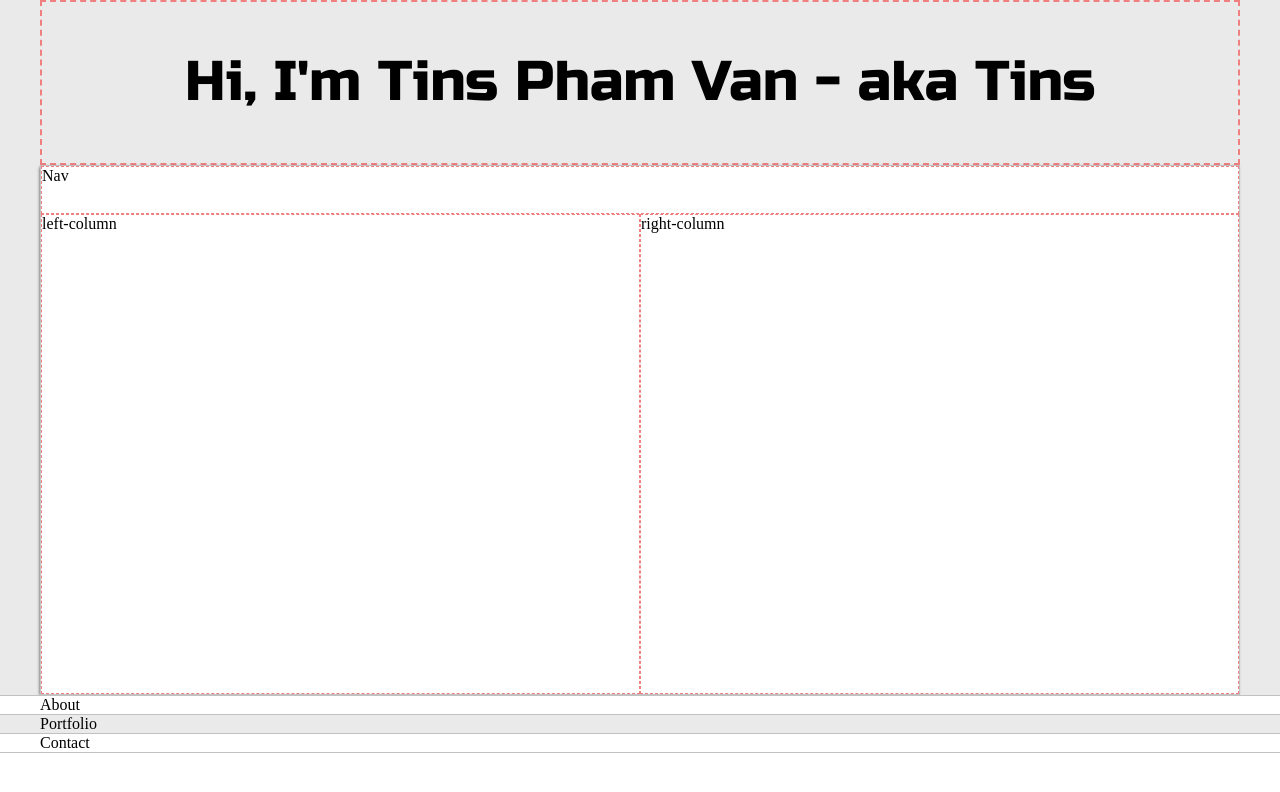
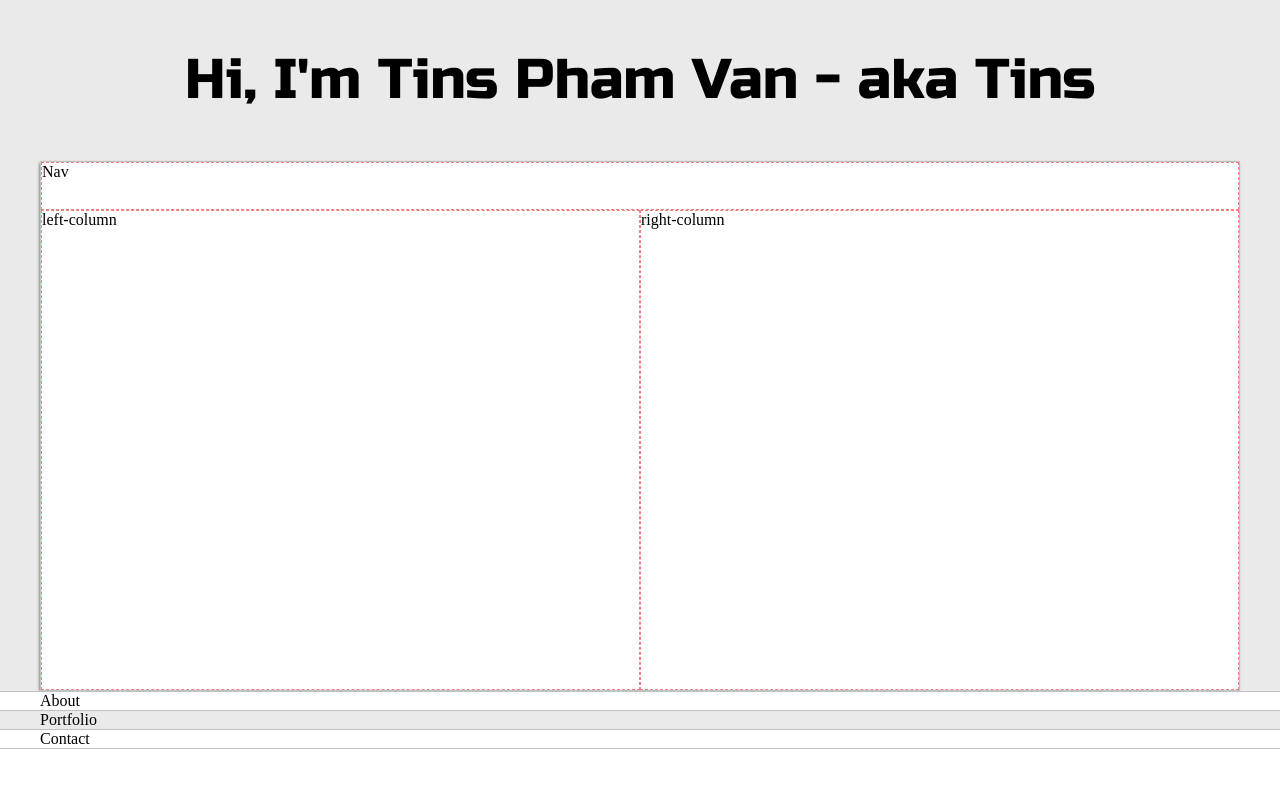
Before and after one commit to tinspham209/portfolio, a React (Create React App) app: page / in a window 1280 px wide. Shown: the top 792 px of the page. Built offline with nearby package versions, Linux system fonts and the light colour scheme.

Commit message:
remove border

```diff
--- a/src/components/greeting/style.css
+++ b/src/components/greeting/style.css
@@ -1,6 +1,5 @@
 .greeting-wrapper {
 	min-height: 10em;
-	border: 2px dashed lightcoral;
 
 	display: grid;
 	text-align: center;
```
